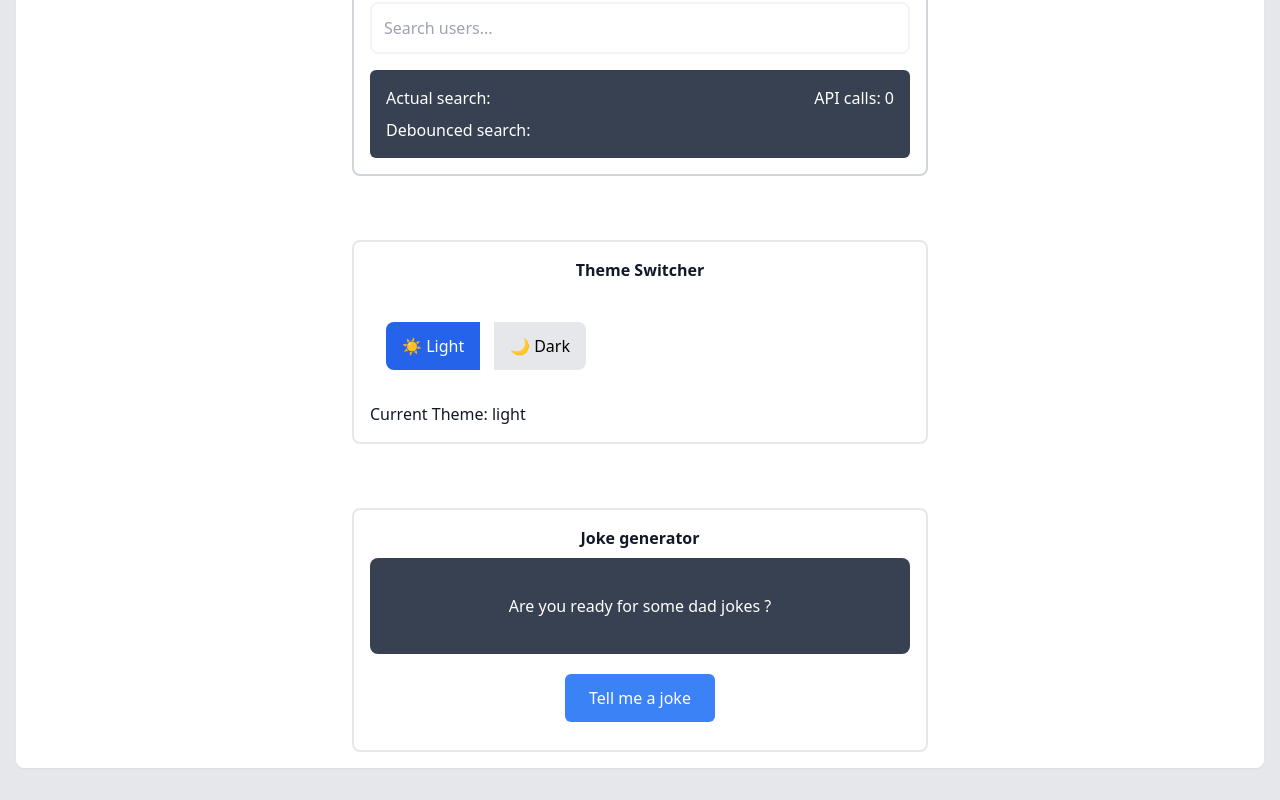
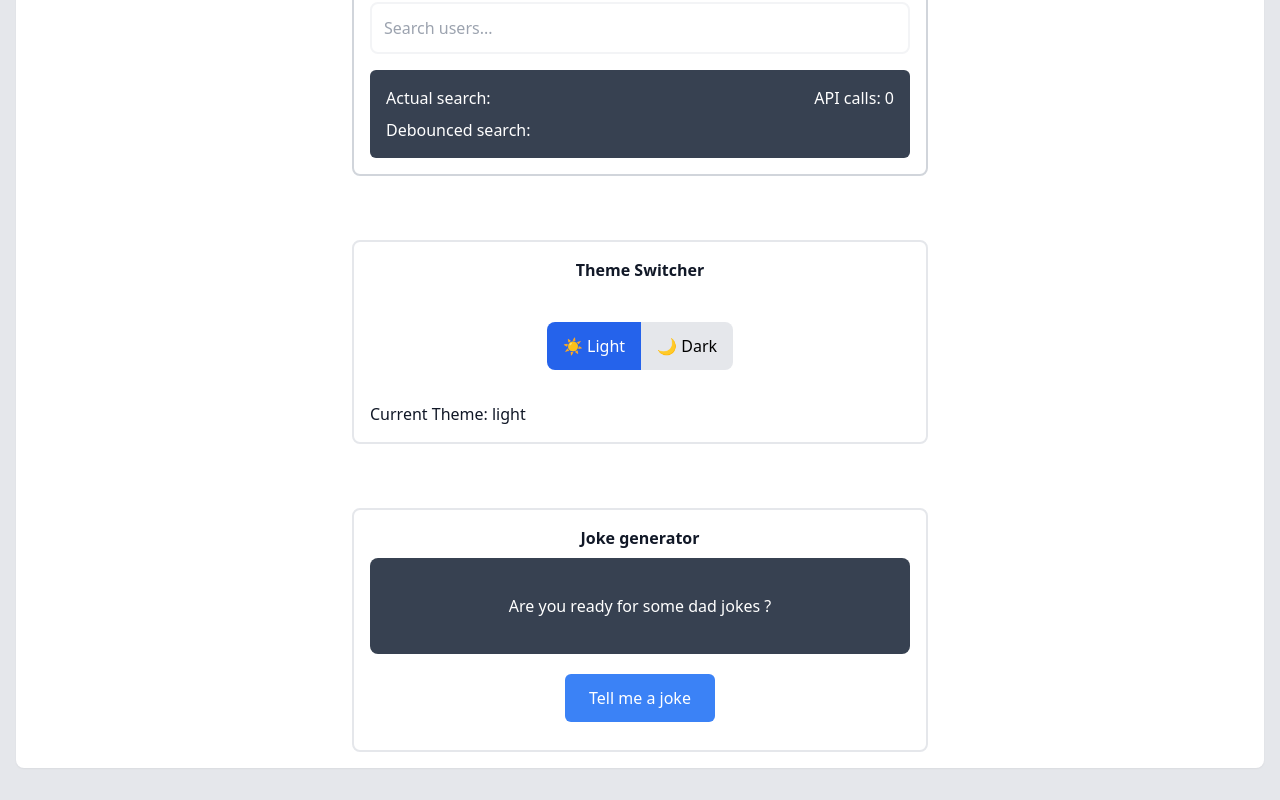
Before and after one commit to szczepanieceryk/daily-coding, a React (Vite) app: page / in a window 1280 px wide. Shown: the part 1019-1819 px from the top of the page. Built offline with nearby package versions, Linux system fonts and the light colour scheme.

Commit message:
fix(ui): move switchers to center of a div

```diff
--- a/src/components/ThemeSwitch.tsx
+++ b/src/components/ThemeSwitch.tsx
@@ -6,9 +6,9 @@ const ThemeSwitch: React.FC<ThemeProps> = ({ theme, setTheme }) => {
 
   return (
     <div
-      className={`p-4 ${theme === 'dark' ? 'bg-gray-900 text-white' : 'bg-white text-gray-900'}`}
+      className={`p-4 flex justify-center ${theme === 'dark' ? 'bg-gray-900 text-white' : 'bg-white text-gray-900'}`}
     >
-      <div className="my-4 max-w-[200px] flex flex-wrap justify-between">
+      <div className="my-4 max-w-[200px] flex flex-wrap">
         <button
           onClick={() => setTheme('light')}
           className={`${baseClasses} ${theme === 'light' ? 'bg-blue-600 text-white' : 'bg-gray-200 text-black'} rounded-s-lg`}
```
